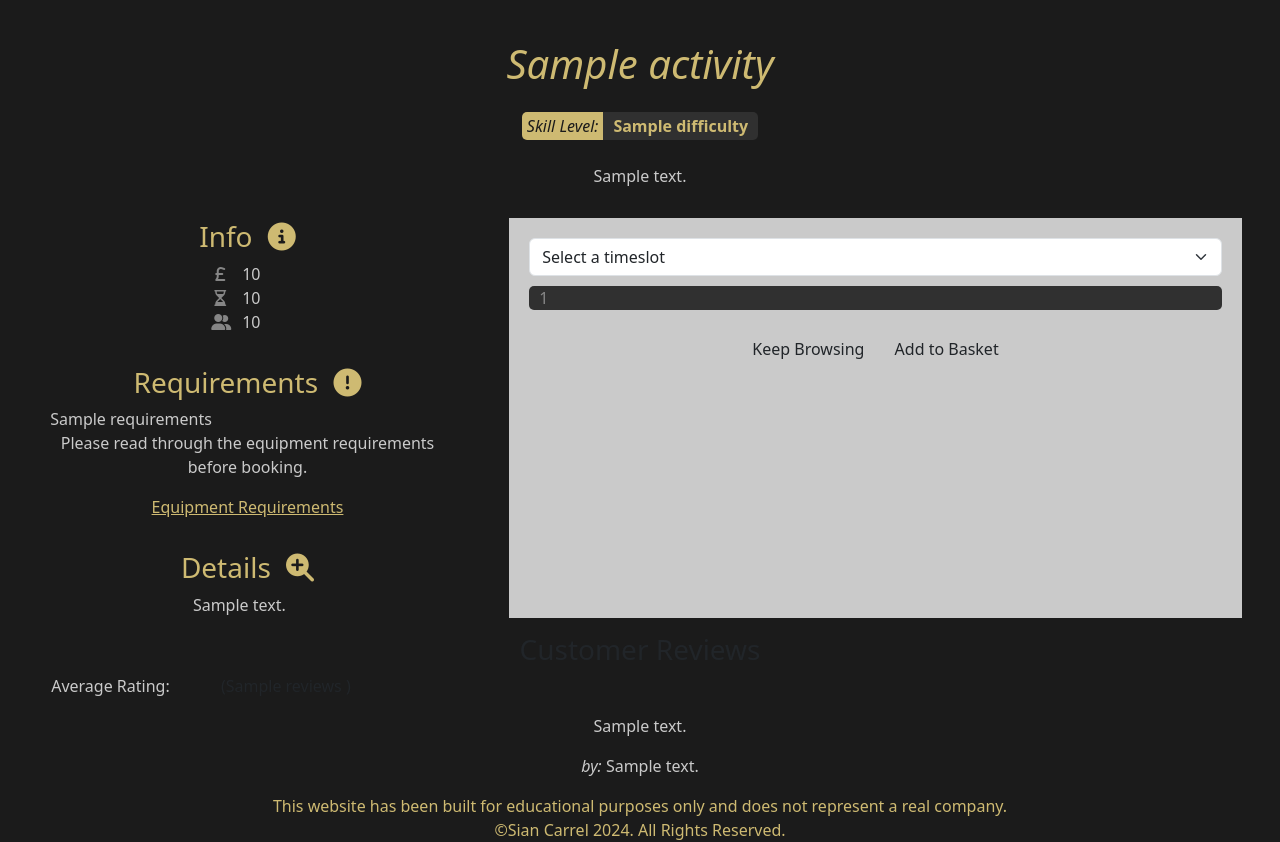
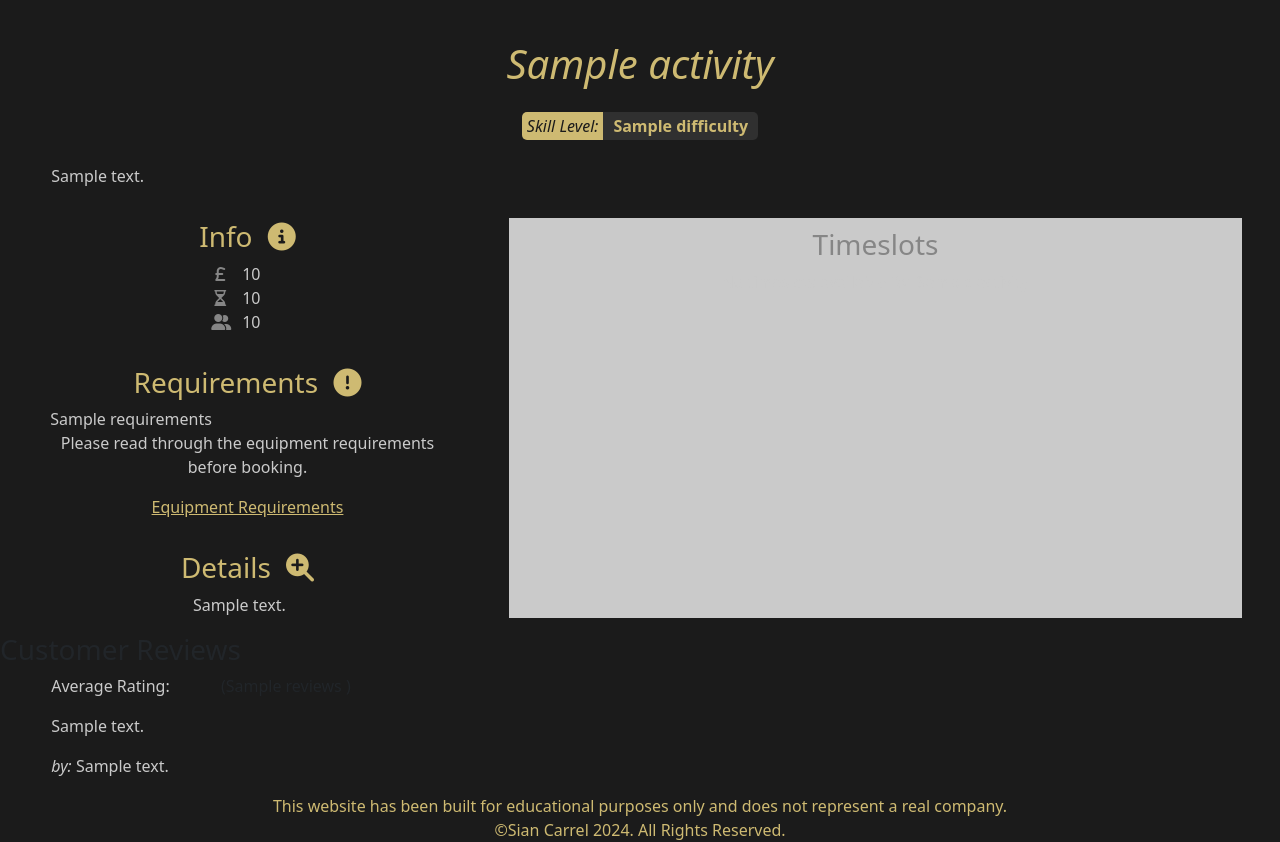
Before and after one commit to secarrel/Bike_Park_ecommerce, a Django app: template activities/templates/activities/activity_details.html in a window 1280 px wide. Shown: the part 502-1344 px from the top of the page. Run offline with Django 5.2, Linux system fonts and the light colour scheme; the template is opened without the code that fills it: most values are stand-ins (such as "Sample title", 1, 10 or a date in 2020); grey boxes marked "Sample" are stand-in pictures; some libraries are stand-ins or nearby versions.

Commit message:
Update: add timeslot functionality

```diff
--- a/activities/templates/activities/activity_details.html
+++ b/activities/templates/activities/activity_details.html
@@ -11,7 +11,7 @@
 
 {% block content %}
     <!-- Heading, difficulty and description -->
-    <div class="main-image-title text-center">
+    <div class="main-image-title">
         <div>
             {% if activity.image %}
                 <img class="hero-image" src="{{ activity.image.url }}" class="card-img-top" alt="{{ activity.name }}">
@@ -24,11 +24,13 @@
                 <div class="image-fade-out"></div>
             {% endif %}
             {% if request.user.is_superuser %}
-                <a href="{% url 'edit_activity' activity.id %}"><i class="fa-regular fa-pen-to-square"></i></a>
-                <a href="{% url 'delete_activity' activity.id %}"><i class="fa-regular fa-trash-can"></i></a>
+            <div class="d-flex flex-column text-end mx-3">
+                <a href="{% url 'edit_activity' activity.id %}">Edit Activity<i class="fa-regular fa-pen-to-square"></i></a>
+                <a href="{% url 'delete_activity' activity.id %}">Delete Activity<i class="fa-regular fa-trash-can"></i></a>
+            </div>
             {% endif %}
         <div>
-        <h1 class="gold-text"><em>{{ activity.name}}</em></h1>
+        <h1 class="gold-text text-center"><em>{{ activity.name}}</em></h1>
         <div class="d-flex justify-content-center my-4" >
             <div class="skill-level round-border">
                 <div class="skill-title">
@@ -96,6 +98,8 @@
         <!-- Calander -->
         <div class="col-12 col-lg-7 m-auto">
             <div class="big-square">
+                <h3> {% if request.user.is_superuser %} Manage Timeslots {% else %} Timeslots {% endif %} </h3>
+                {% if request.user.is_authenticated and not request.user.is_superuser %}
                 <form class="form d-flex flex-column" id="basket-form" action="{% url 'add_to_basket' activity.id %}" method="POST">
                     {% csrf_token %}
                     {% if future_timeslots %}
@@ -104,6 +108,8 @@
                             {% for timeslot in activity.timeslot.all %}
                                 {% if timeslot.available_capacity > 0 and timeslot.is_future_timeslot %}
                                 <option value="{{ timeslot.id }}" data-available-capacity="{{ timeslot.available_capacity }}">{{ timeslot.start_time }} <span><em>({{ timeslot.available_capacity }} spaces available)</em></span></option>
+                                {% else %}
+                                    No timeslots available
                                 {% endif %}
                             {% endfor %}
                         </select>
@@ -120,17 +126,31 @@
                         <p>No timeslots available for {{ activity }} </p>
                     {% endif %}
                 </form>
+                {% else %}
+                    <p>No timeslots available for {{ activity }} </p>
+                {% endif %}
                 {% if request.user.is_superuser %}
-                    <a class="btn btn-primary m-2" href="{% url 'add_timeslot' %}">
-                        Add Timeslot <i class="fa-regular fa-calendar-plus"></i>
-                    </a>
-                    <div class="container">
+                    <div class="d-flex justify-content-between">
+                        <a class="btn m-2" href="{% url 'add_timeslot' activity_id=activity.id %}">
+                            Add Timeslot <i class="fa-regular fa-calendar-plus"></i>
+                        </a>
+                    </div>
+                    <div>
                         <ul class="list-group list-group-flush">
-                            {% for timeslot in activity.timeslot.all %}
-                                <li class="list-group-item"> {{ timeslot }} <a href={% url 'delete_timeslot' timeslot.id %}> <i class="fa-regular fa-trash-can"></i> </a> </li>
-                            {% endfor %}
+                            {% if future_timeslots %}
+                                {% for timeslot in future_timeslots %}
+                                    <li class="list-group-item">
+                                        {{ timeslot }} | Spaces booked: {{ timeslot.spaces_booked }}/{{ timeslot.available_capacity }}
+                                        <a class="mx-3"href={% url 'delete_timeslot' timeslot.id %}><i class="fa-regular fa-trash-can text-danger"></i></a>
+                                        <a href={% url 'edit_timeslot' timeslot.id %}>
+                                            <i class="fa-solid fa-pen"></i>
+                                        </a>
+                                    </li>
+                                {% endfor %}
+                            {% endif %}
                         </ul>
                     </div>
+
                 {% endif %}
             </div>
         </div>
--- a/activities/templates/activities/manage_activities.html
+++ b/activities/templates/activities/manage_activities.html
@@ -53,9 +53,6 @@
                 <a class="btn btn-primary m-2" href="{% url 'add_activity' %}">
                     Add Activity
                 </a>
-                <a class="btn btn-primary m-2" href="{% url 'add_timeslot' %}">
-                    Add Timeslot
-                </a>
             </div>
         </div>
     {% else %}
--- a/activities/urls.py
+++ b/activities/urls.py
@@ -33,7 +33,7 @@
         name='delete_timeslot'
         ),
     path(
-        'add_timeslot/',
+        'add_timeslot/<int:activity_id>/',
         views.add_timeslot,
         name='add_timeslot'
         ),
```
Also changed, not shown: activities/forms.py (+11 -6 lines), activities/templates/activities/add_timeslot.html (+4 -4 lines), activities/templates/activities/edit_timeslot.html (+6 -3 lines), activities/views.py (+28 -8 lines).
